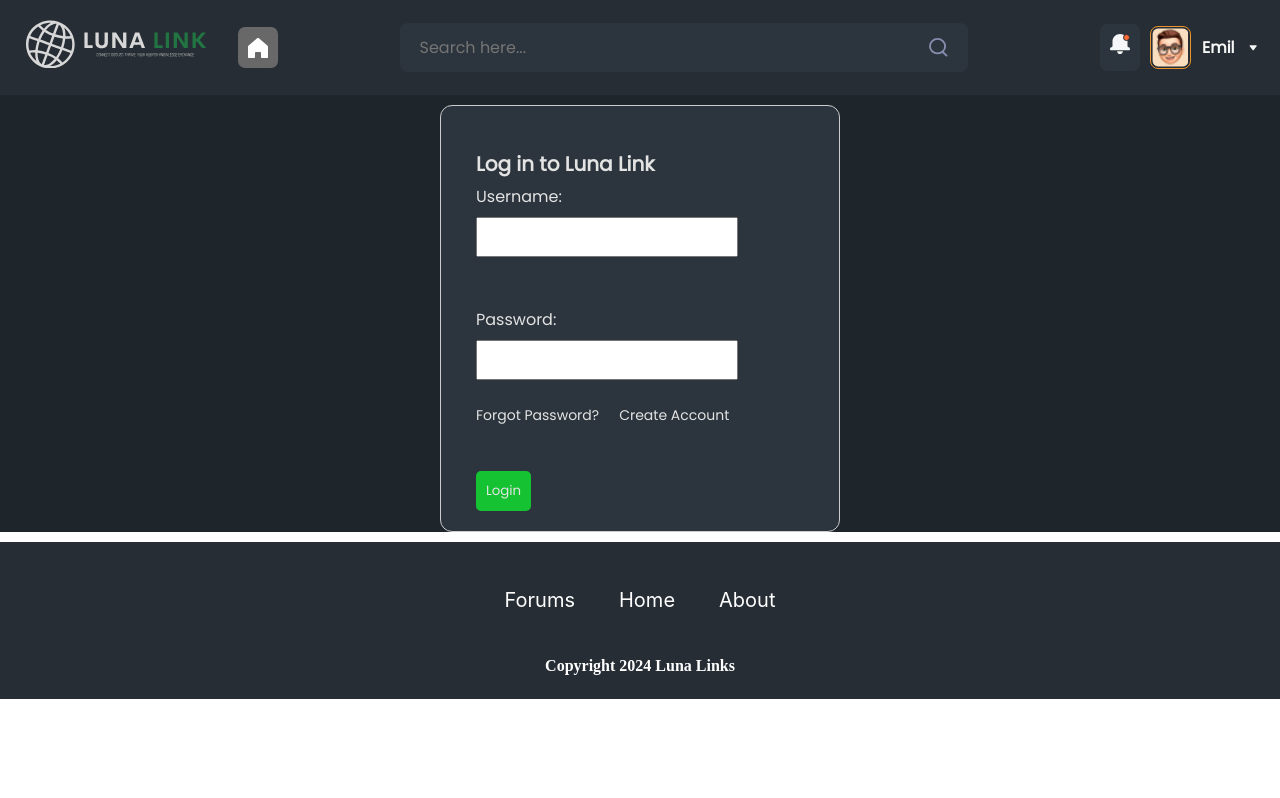
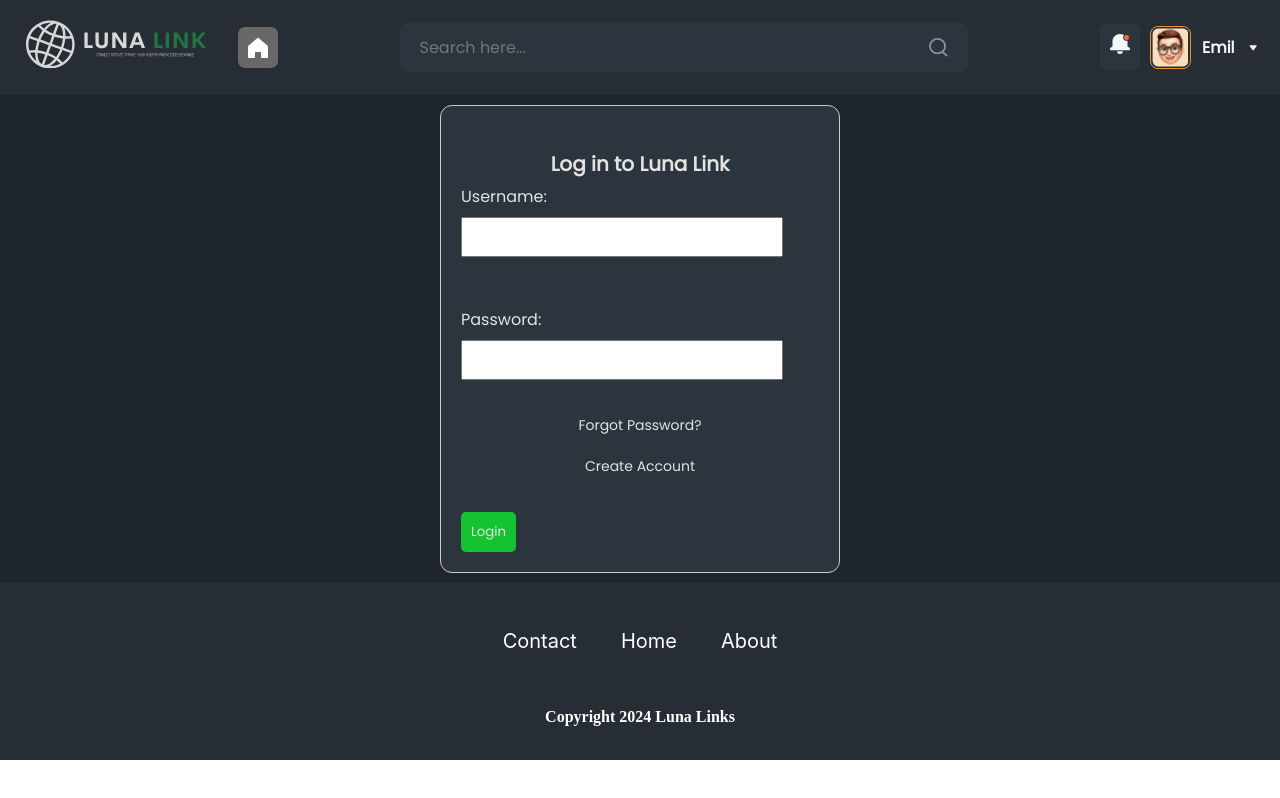
Before and after one commit to AdrianKnudsen/Luna-Link, a React (Vite) app: page / in a window 1280 px wide. Built offline with nearby package versions, Linux system fonts and the light colour scheme.

Commit message:
Updated CSS og links on footer

```diff
--- a/src/Components/Footer/Footer.jsx
+++ b/src/Components/Footer/Footer.jsx
@@ -4,14 +4,20 @@ import { Link } from "react-router-dom";
 export function Footer() {
   return (
     <>
-     <div className={styles.footerContainer}>
-      <ul className={styles.footerLinks}>
-        <li className={styles.footerLink}><Link to="/ForumMain" >Forums</Link></li>
-        <li className={styles.footerLink}><Link to="/" >Home</Link></li>
-        <li className={styles.footerLink}><Link to="/About" >About</Link></li>
-      </ul>
-      <p className={styles.footerText}>Copyright 2024 Luna Links</p>
-     </div>
+      <div className={styles.footerContainer}>
+        <ul className={styles.footerLinks}>
+          <li className={styles.footerLink}>
+            <Link to="/Contact">Contact</Link>
+          </li>
+          <li className={styles.footerLink}>
+            <Link to="/Home">Home</Link>
+          </li>
+          <li className={styles.footerLink}>
+            <Link to="/About">About</Link>
+          </li>
+        </ul>
+        <p className={styles.footerText}>Copyright 2024 Luna Links</p>
+      </div>
     </>
   );
 }
--- a/src/Components/Footer/Footer.module.css
+++ b/src/Components/Footer/Footer.module.css
@@ -7,7 +7,7 @@
   gap: 41px;
   background: var(--Dark-3, #262d34);
   color: #fff;
-  position: fixed;
+  /* position: fixed; */
 }
 
 .footerLinks {
--- a/src/Pages/About.module.css
+++ b/src/Pages/About.module.css
@@ -6,9 +6,10 @@
   color: #e3e3e3;
 }
 .headText {
+  font-size: 30px;
   margin-bottom: 10px;
   text-align: center;
-  margin-top: 8rem;
+  /* margin-top: 8rem; */
 }
 
 .introText {
@@ -47,6 +48,6 @@
 }
 .seeYouText {
   position: relative;
-  -webkit-box-reflect: below -20px linear-gradient(transparent, rgba(223, 12, 12, 0.2));
+  -webkit-box-reflect: below -29px linear-gradient(transparent, rgba(223, 12, 12, 0.2));
   font-size: 30px;
 }
--- a/src/Pages/ContactPage.module.css
+++ b/src/Pages/ContactPage.module.css
@@ -9,7 +9,11 @@
     padding: 35px;
     color: #e3e3e3;
   }
-
+  .contactPagecontainer h1,
+  p {
+    text-align: center;
+    padding: 10px 30px;
+  }
   .contactform {
     max-width: 400px;
     padding: 20px;
@@ -17,8 +21,8 @@
     border-radius: 12px;
     background-color: #1e252b;
     color: #c3bcbc;
-    margin-left: 25%;
-    margin-right: 25%;
+    /* margin-left: 25%;
+    margin-right: 25%; */
     margin-bottom: 25px;
     margin-top: 15px;
   }
@@ -64,11 +68,16 @@
     background-color: #2c353d;
     padding: 10px;
     color: #e3e3e3;
-    font-size: 18px;
+    /* font-size: 18px; */
     margin-left: 25%;
     margin-right: 25%;
-
+    padding: 10px 25px;
     max-width: 50%;
+  }
+  .contactPagecontainer h1,
+  p {
+    text-align: center;
+    padding: 10px 30px;
   }
 
   .contactform {
--- a/src/Pages/FakeLoginPage.module.css
+++ b/src/Pages/FakeLoginPage.module.css
@@ -1,7 +1,7 @@
 .loginContainer {
   max-width: 400px;
   margin: 10px auto;
-  padding: 20px 35px;
+  padding: 20px;
   border: 1px solid #ccc;
   border-radius: 12px;
   background-color: #2c353d;
@@ -10,15 +10,11 @@
 h1 {
   padding: 5px 0px;
   font-size: 20px;
-  text-align: start;
+  text-align: center;
 }
 .forgot {
-  display: flex;
-
-  gap: 20px;
+  gap: 10px;
   font-size: 14px;
-
-  margin-bottom: 20px;
   margin-top: 0;
 }
 .label {
@@ -27,7 +23,7 @@ h1 {
 }
 
 .input {
-  width: 80%;
+  width: 90%;
   padding: 8px;
   margin-bottom: 15px;
   margin-top: 8px;
--- a/src/Pages/LogoutPage.module.css
+++ b/src/Pages/LogoutPage.module.css
@@ -1,6 +1,5 @@
 .logoutContainer {
   text-align: center;
-
   max-width: 400px;
   margin: 0 auto;
   padding: 20px;
--- a/src/Pages/MainPage.module.css
+++ b/src/Pages/MainPage.module.css
@@ -1,13 +1,39 @@
 .mainContainer {
-  text-align: center;
-  background-color: #2c353d;
-  padding: 35px;
-  color: #e3e3e3;
-  margin-top: 50px;
-  border-radius: 12px;
+  max-width: 400px;
+  margin: 10px auto;
+  padding: 20px 35px;
+  /* border: 1px solid #ccc;
+  border-radius: 12px; */
+  /* background-color: #2c353d; */
+  color: #4ad34a;
+  height: 40vw;
+  margin-bottom: 100vw;
+}
+.mainContainer h1 {
+  margin-top: 8vw;
 }
 
 .mainText {
   font-size: 20px;
-  color: #e3e3e3;
+  color: #4ad34a;
+  animation-name: example;
+  animation-duration: 3s;
 }
+
+@keyframes example {
+  0% {
+    color: #4ad34a;
+  }
+  25% {
+    color: #f0f5f0;
+  }
+  50% {
+    color: #4ad34a;
+  }
+  75% {
+    color: #ecf3ed;
+  }
+  100% {
+    color: #4ad34a;
+  }
+}
```
